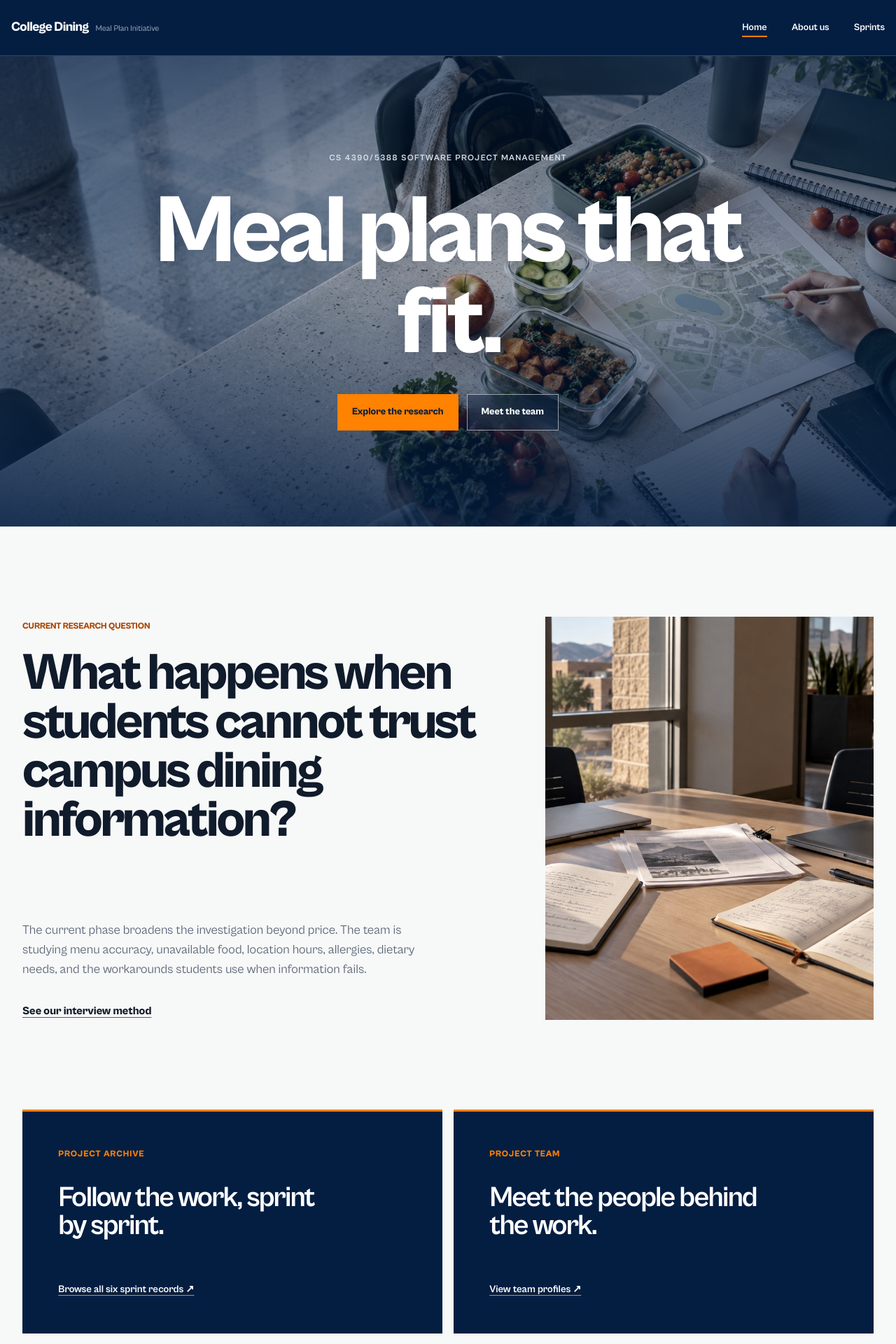
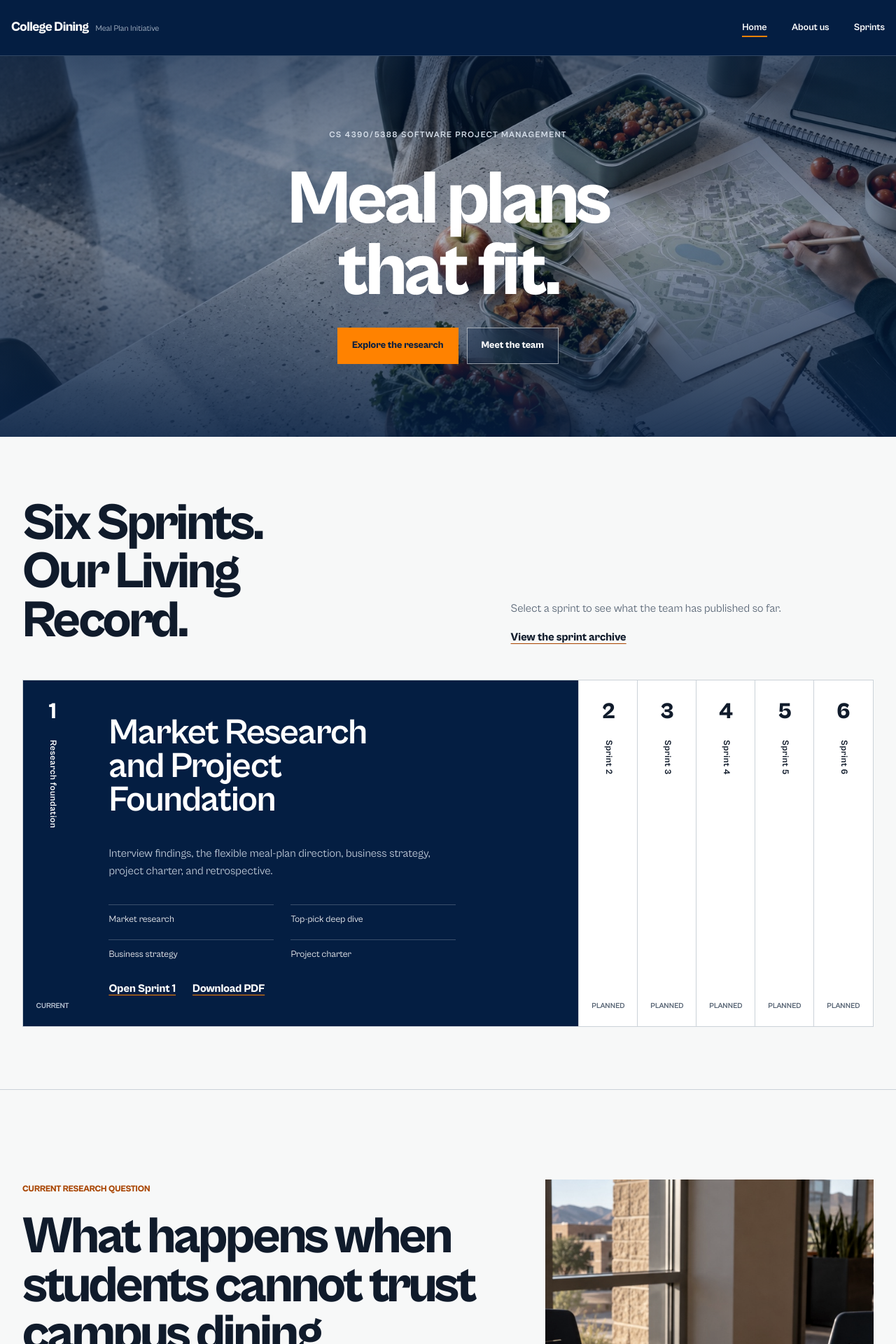
Before and after one commit to dlozan62/dlozan62.github.io, a Jekyll site: the page built from index.html, in a window 1280 px wide. Shown: the top 1920 px of the page at 70% size. Built offline with Jekyll 4.4.1, drawn with Linux system fonts in a browser that asks for light colours; some of the changed text lies outside the part shown.

Commit message:
Add sprint accordion and site favicon
Introduces an SVG favicon and wires it into the default layout. Redesigns the home page to feature a new six-sprint accordion section with Sprint 1 links and planned placeholders for Sprints 2–6, replaces the old project-path cards with a streamlined team callout, and updates hero and responsive CSS sizing/spacing to support the new layout.

```diff
--- a/_layouts/default.html
+++ b/_layouts/default.html
@@ -4,6 +4,7 @@
     <meta charset="utf-8">
     <meta name="viewport" content="width=device-width, initial-scale=1">
     <meta name="theme-color" content="#041e42">
+    <link rel="icon" type="image/svg+xml" href="{{ '/assets/favicon.svg' | relative_url }}">
 
     <title>{{ page.title | escape }} | {{ site.title | escape }}</title>
     <meta
--- a/assets/css/style.css
+++ b/assets/css/style.css
@@ -280,7 +280,7 @@ h3 {
 
 .exhibit-hero {
   position: relative;
-  min-height: 42rem;
+  min-height: 34rem;
   display: grid;
   place-items: center;
   isolation: isolate;
@@ -309,7 +309,7 @@ h3 {
 
 .exhibit-hero__content {
   width: min(100% - 2rem, 75rem);
-  padding: 4rem 1rem;
+  padding: 3rem 1rem;
   text-align: center;
 }
 
@@ -324,8 +324,8 @@ h3 {
 
 .exhibit-hero h1 {
   max-width: 9ch;
-  margin: 0 auto 2.2rem;
-  font-size: clamp(4rem, 10.8vw, 10.5rem);
+  margin: 0 auto 1.8rem;
+  font-size: clamp(4rem, 8.5vw, 8rem);
   text-shadow: 0 3px 36px rgba(4, 30, 66, 0.3);
 }
 
@@ -335,8 +335,171 @@ h3 {
   gap: 0.75rem;
 }
 
-/* Home: research question and project paths
+/* Home: sprint record and research question
    ========================================================================== */
+
+.sprint-accordion {
+  max-width: var(--container);
+  margin: auto;
+  padding: clamp(4rem, 7vw, 7rem) 2rem;
+}
+
+.sprint-accordion > header {
+  margin-bottom: 3rem;
+  display: grid;
+  grid-template-columns: 1.1fr 0.9fr;
+  align-items: end;
+  gap: 4rem;
+}
+
+.sprint-accordion > header h2 {
+  max-width: 10ch;
+  margin: 0;
+}
+
+.sprint-accordion > header p {
+  max-width: 27rem;
+  margin: 0;
+  color: var(--muted);
+}
+
+.sprint-accordion__items {
+  min-height: 31rem;
+  display: flex;
+  border: 1px solid var(--line);
+  background: var(--white);
+}
+
+.sprint-slice {
+  flex: 0 0 5.25rem;
+  min-width: 5.25rem;
+  display: flex;
+  overflow: hidden;
+  border-right: 1px solid var(--line);
+  transition: flex 0.55s var(--ease), background 0.25s ease;
+}
+
+.sprint-slice:last-child {
+  border-right: 0;
+}
+
+.sprint-slice[open] {
+  flex: 1;
+  background: var(--navy);
+  color: var(--white);
+}
+
+.sprint-slice > summary {
+  width: 5.25rem;
+  min-height: 100%;
+  padding: 1.25rem 0.8rem;
+  border: 0;
+  background: transparent;
+  color: inherit;
+  cursor: pointer;
+  display: flex;
+  flex: none;
+  flex-direction: column;
+  align-items: center;
+  gap: 1rem;
+  list-style: none;
+}
+
+.sprint-slice > summary::-webkit-details-marker {
+  display: none;
+}
+
+.sprint-slice > summary:hover {
+  background: rgba(4, 30, 66, 0.08);
+}
+
+.sprint-slice[open] > summary:hover {
+  background: rgba(255, 255, 255, 0.1);
+}
+
+.sprint-slice > summary span {
+  font-size: 2rem;
+  font-weight: 800;
+  font-variant-numeric: tabular-nums;
+}
+
+.sprint-slice > summary strong {
+  writing-mode: vertical-rl;
+  font-size: 0.8rem;
+  letter-spacing: 0.04em;
+}
+
+.sprint-slice > summary small {
+  margin-top: auto;
+  color: var(--muted);
+  font-size: 0.67rem;
+  font-weight: 700;
+  text-transform: uppercase;
+}
+
+.sprint-slice[open] > summary small {
+  color: #bcc8d7;
+}
+
+.sprint-slice__body {
+  min-width: 0;
+  padding: clamp(2rem, 4vw, 4rem) clamp(1.5rem, 3vw, 3rem) 2.5rem;
+  display: flex;
+  flex: 1;
+  flex-direction: column;
+}
+
+.sprint-slice:not([open]) .sprint-slice__body {
+  display: none;
+}
+
+.sprint-slice__body h3 {
+  max-width: 13ch;
+  margin-bottom: 1.5rem;
+  font-size: clamp(2.3rem, 4vw, 4.7rem);
+}
+
+.sprint-slice__body p {
+  max-width: 31rem;
+  color: #c6d0dd;
+}
+
+.sprint-slice__body ul {
+  margin-top: 1.2rem;
+  padding: 0;
+  display: grid;
+  grid-template-columns: 1fr 1fr;
+  gap: 0.5rem 1.5rem;
+  list-style: none;
+}
+
+.sprint-slice__body li {
+  padding: 0.65rem 0;
+  border-top: 1px solid rgba(255, 255, 255, 0.22);
+  font-size: 0.82rem;
+}
+
+.sprint-slice__links {
+  margin-top: auto;
+  display: flex;
+  gap: 1.5rem;
+  flex-wrap: wrap;
+}
+
+.sprint-slice__links a {
+  color: var(--white);
+  font-weight: 800;
+  text-decoration-color: var(--orange);
+}
+
+.sprint-slice__links a:hover {
+  color: var(--orange);
+}
+
+.sprint-slice__empty {
+  padding: 1rem;
+  border: 1px solid rgba(255, 255, 255, 0.22);
+}
 
 .research-intro {
   max-width: var(--container);
@@ -394,51 +557,29 @@ h3 {
   font-size: 1.12rem;
 }
 
-.project-paths {
+.team-route {
   max-width: var(--container);
   margin: 0 auto;
-  padding: 0 2rem 4rem;
-  display: grid;
-  grid-template-columns: repeat(2, minmax(0, 1fr));
-  gap: 1rem;
+  padding: 2.4rem 2rem;
+  border-top: 1px solid var(--line);
+  display: flex;
+  justify-content: space-between;
+  align-items: baseline;
+  gap: 2rem;
 }
 
-.project-paths > a {
-  min-height: 20rem;
-  padding: clamp(2rem, 4vw, 4rem);
-  border-top: 3px solid var(--orange);
-  background: var(--navy);
-  color: var(--white);
-  display: flex;
-  flex-direction: column;
-  align-items: flex-start;
-  text-decoration: none;
-  transition: background 0.2s ease;
+.team-route p {
+  margin: 0;
+  font-size: clamp(1.5rem, 2.4vw, 2.5rem);
+  font-weight: 700;
+  line-height: 1.1;
+  letter-spacing: -0.035em;
 }
 
-.project-paths > a:hover {
-  background: #12335e;
-}
-
-.project-paths .document-label {
-  color: var(--orange);
-}
-
-.project-paths strong {
-  max-width: 15ch;
-  margin: 2rem 0;
-  font-size: clamp(2rem, 3.2vw, 3.4rem);
-  line-height: 1;
-  letter-spacing: -0.045em;
-}
-
-.project-paths > a > span:last-child {
-  margin-top: auto;
-  font-size: 0.9rem;
-  font-weight: 700;
-  text-decoration: underline;
-  text-decoration-color: var(--orange);
-  text-underline-offset: 0.25em;
+.team-route a {
+  flex: none;
+  font-weight: 800;
+  text-decoration-color: var(--orange-ink);
 }
 
 .disclosure {
@@ -867,6 +1008,18 @@ h3 {
 /* Responsive layouts
    ========================================================================== */
 
+@media (max-width: 1000px) {
+  .sprint-slice:not([open]) {
+    flex-basis: 4.4rem;
+    min-width: 4.4rem;
+  }
+  .sprint-slice:not([open]) > summary {
+    width: 4.4rem;
+  }
+  .sprint-slice__body {
+    padding-inline: 2rem;
+  }
+}
 @media (max-width: 900px) {
   .research-intro {
     grid-template-columns: 1fr;
@@ -933,7 +1086,17 @@ h3 {
     padding: 0.75rem;
   }
   .exhibit-hero {
-    min-height: 34rem;
+    min-height: 24rem;
+  }
+  .exhibit-hero__content {
+    padding-block: 2rem;
+  }
+  .exhibit-hero__content > p {
+    margin-bottom: 1rem;
+  }
+  .exhibit-hero h1 {
+    margin-bottom: 1.3rem;
+    font-size: clamp(3.7rem, 12vw, 6rem);
   }
   .exhibit-hero__actions {
     flex-direction: column;
@@ -942,12 +1105,59 @@ h3 {
   .exhibit-hero__actions .button {
     width: min(100%, 20rem);
   }
-  .research-intro, .project-paths, .page-intro, .people-list, .photo-callout, .deliverables, .sprint-index {
+  .sprint-accordion, .research-intro, .team-route, .page-intro, .people-list, .photo-callout, .deliverables, .sprint-index {
     padding-left: 1rem;
     padding-right: 1rem;
   }
-  .project-paths {
+  .sprint-accordion {
+    padding-top: 3rem;
+  }
+  .sprint-accordion > header {
     grid-template-columns: 1fr;
+    gap: 1.25rem;
+    margin-bottom: 2rem;
+  }
+  .sprint-accordion__items {
+    min-height: 0;
+    display: block;
+    border-bottom: 0;
+  }
+  .sprint-slice,
+  .sprint-slice:not([open]) {
+    min-width: 0;
+    display: block;
+    overflow: visible;
+    border-right: 0;
+    border-bottom: 1px solid var(--line);
+  }
+  .sprint-slice > summary,
+  .sprint-slice:not([open]) > summary {
+    width: 100%;
+    min-height: 4.75rem;
+    padding: 1rem;
+    display: grid;
+    grid-template-columns: 2.5rem 1fr auto;
+    gap: 0.75rem;
+    text-align: left;
+  }
+  .sprint-slice > summary span {
+    font-size: 1.4rem;
+  }
+  .sprint-slice > summary strong {
+    writing-mode: horizontal-tb;
+  }
+  .sprint-slice > summary small {
+    margin: 0;
+  }
+  .sprint-slice__body {
+    padding: 1rem 1rem 2rem;
+  }
+  .sprint-slice__body h3 {
+    font-size: 2.5rem;
+  }
+  .team-route {
+    flex-direction: column;
+    gap: 1rem;
   }
   .disclosure {
     margin: 5rem 1rem;
--- a/index.html
+++ b/index.html
@@ -29,6 +29,58 @@ permalink: /
   </div>
 </section>
 
+<section class="sprint-accordion" aria-labelledby="sprint-heading">
+  <header>
+    <h2 id="sprint-heading">Six Sprints.<br>Our Living Record.</h2>
+    <div>
+      <p>Select a sprint to see what the team has published so far.</p>
+      <a class="text-link" href="{{ '/sprints/' | relative_url }}">View the sprint archive</a>
+    </div>
+  </header>
+
+  <div class="sprint-accordion__items">
+    <details class="sprint-slice" name="sprints" open>
+      <summary>
+        <span aria-hidden="true">1</span>
+        <strong>Research foundation</strong>
+        <small>Current</small>
+      </summary>
+      <div class="sprint-slice__body">
+        <h3>Market Research and Project Foundation</h3>
+        <p>
+          Interview findings, the flexible meal-plan direction, business
+          strategy, project charter, and retrospective.
+        </p>
+        <ul>
+          <li>Market research</li>
+          <li>Top-pick deep dive</li>
+          <li>Business strategy</li>
+          <li>Project charter</li>
+        </ul>
+        <div class="sprint-slice__links">
+          <a href="{{ '/sprints/sprint-1/' | relative_url }}">Open Sprint 1</a>
+          <a href="{{ '/assets/pdfs/sprint-1-project-document.pdf' | relative_url }}" download>Download PDF</a>
+        </div>
+      </div>
+    </details>
+
+    {% for sprint in (2..6) %}
+      <details class="sprint-slice" name="sprints">
+        <summary>
+          <span aria-hidden="true">{{ sprint }}</span>
+          <strong>Sprint {{ sprint }}</strong>
+          <small>Planned</small>
+        </summary>
+        <div class="sprint-slice__body">
+          <h3>Sprint {{ sprint }}</h3>
+          <p>This record will be published after the sprint closes.</p>
+          <p class="sprint-slice__empty">No project materials have been published for this sprint yet.</p>
+        </div>
+      </details>
+    {% endfor %}
+  </div>
+</section>
+
 <section class="research-intro" aria-labelledby="research-question">
   <p>Current research question</p>
   <h2 id="research-question">
@@ -55,18 +107,10 @@ permalink: /
   </div>
 </section>
 
-<section class="project-paths" aria-label="Explore the project">
-  <a href="{{ '/sprints/' | relative_url }}">
-    <span class="document-label">Project archive</span>
-    <strong>Follow the work, sprint by sprint.</strong>
-    <span>Browse all six sprint records <span aria-hidden="true">↗</span></span>
-  </a>
-  <a href="{{ '/about/' | relative_url }}">
-    <span class="document-label">Project team</span>
-    <strong>Meet the people behind the work.</strong>
-    <span>View team profiles <span aria-hidden="true">↗</span></span>
-  </a>
-</section>
+<aside class="team-route">
+  <p>Meet the team behind the project.</p>
+  <a href="{{ '/about/' | relative_url }}">Meet the team <span aria-hidden="true">↗</span></a>
+</aside>
 
 <aside class="disclosure" aria-labelledby="ai-disclosure-title">
   <h2 id="ai-disclosure-title" class="disclosure__title">AI use disclosure</h2>
```
Also changed, not shown: assets/favicon.svg (added).
